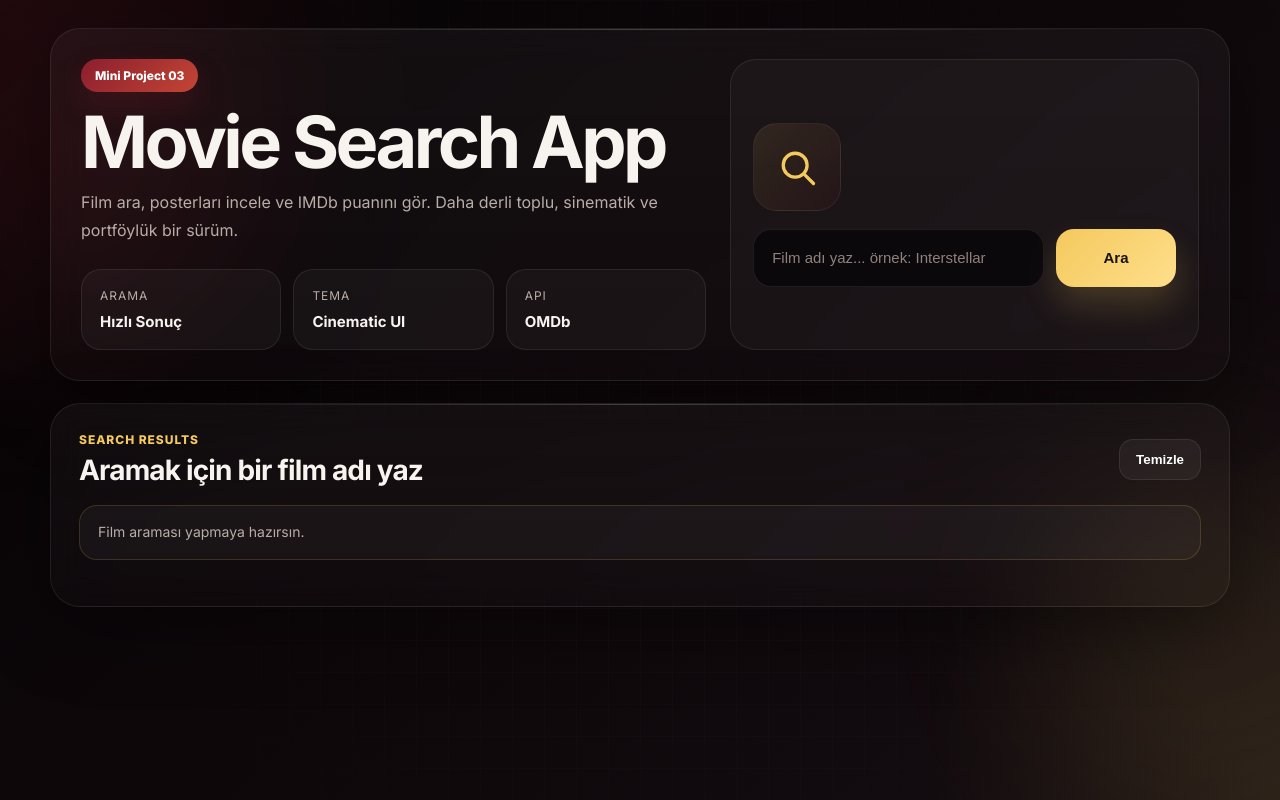
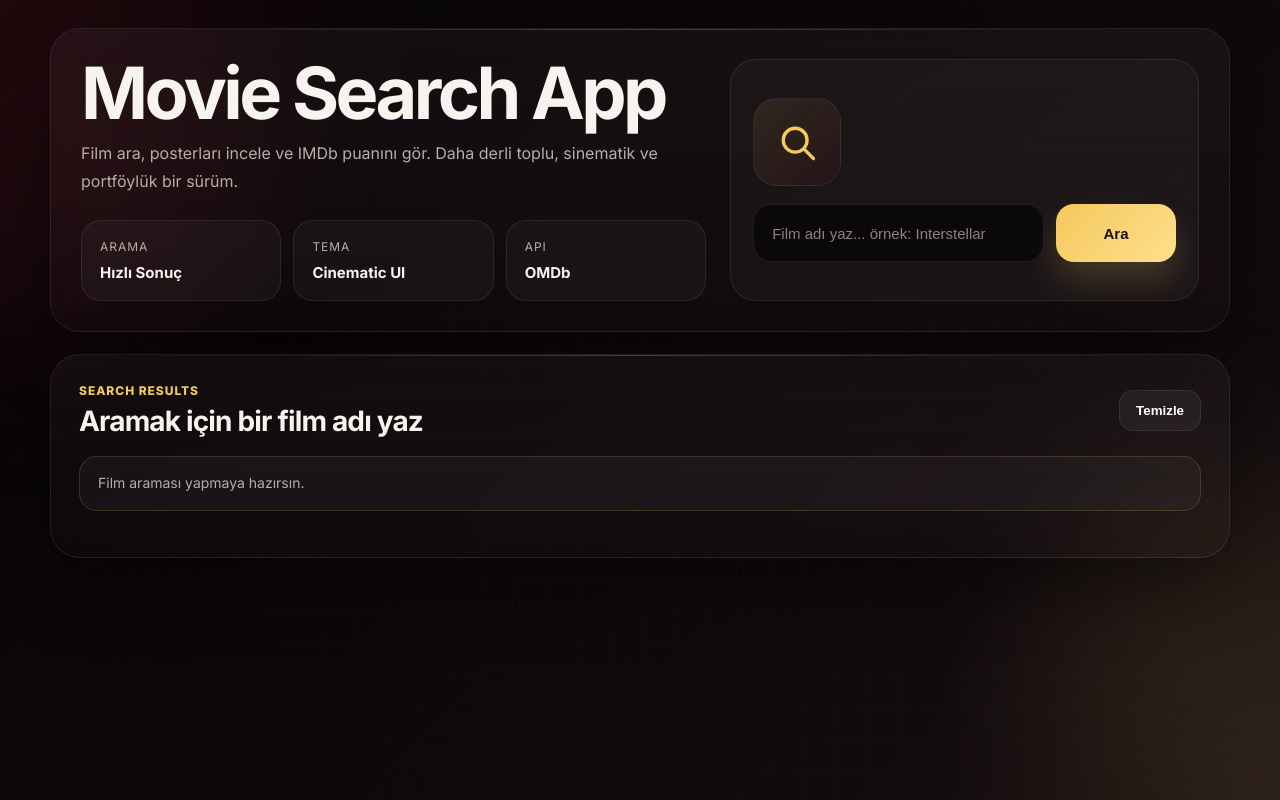
Before and after one commit to slovi3/movie-search-app, a plain HTML site: page index.html in a window 1280 px wide. Drawn offline with Linux system fonts and the light colour scheme.

Commit message:
Remove unwanted badge label

```diff
--- a/index.html
+++ b/index.html
@@ -20,7 +20,6 @@
   <main class="container">
     <section class="hero">
       <div class="hero-copy">
-        <span class="badge">Mini Project 03</span>
         <h1>Movie Search App</h1>
         <p>
           Film ara, posterları incele ve IMDb puanını gör. Daha derli toplu,
```
